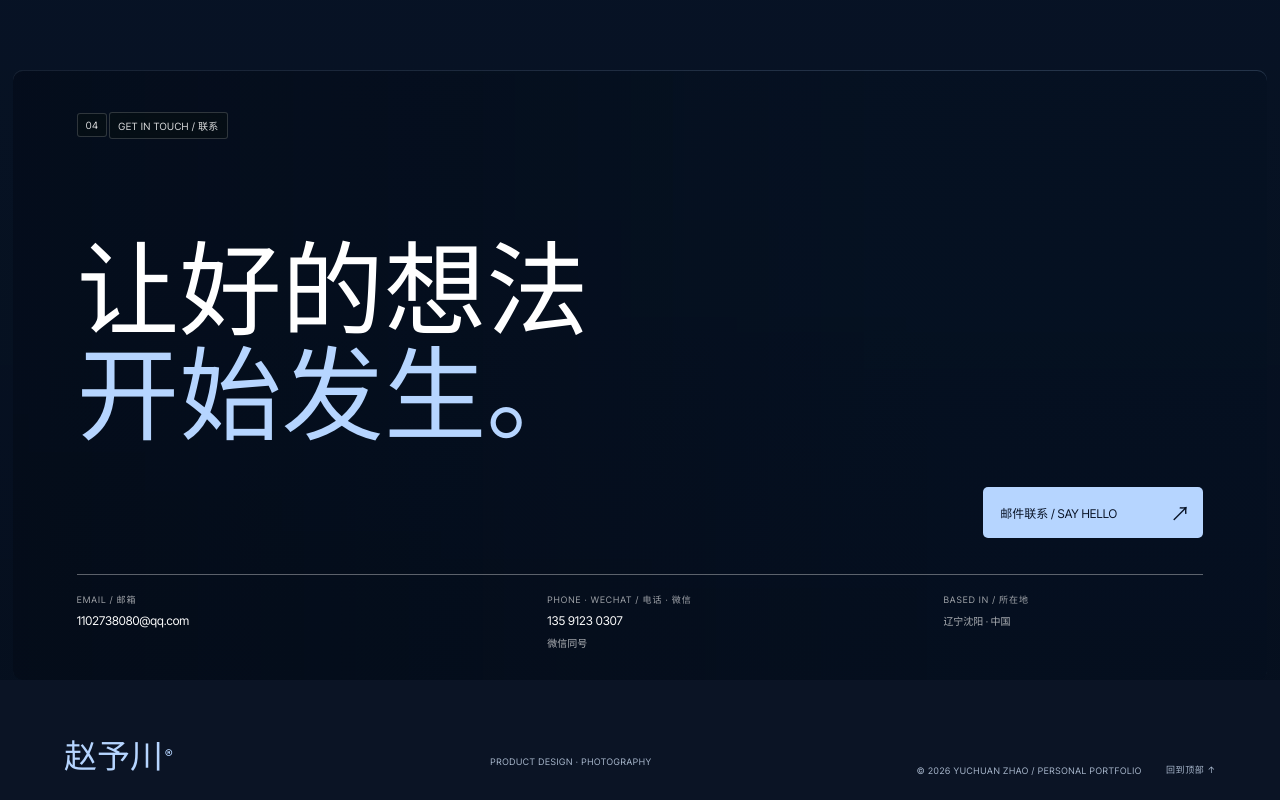
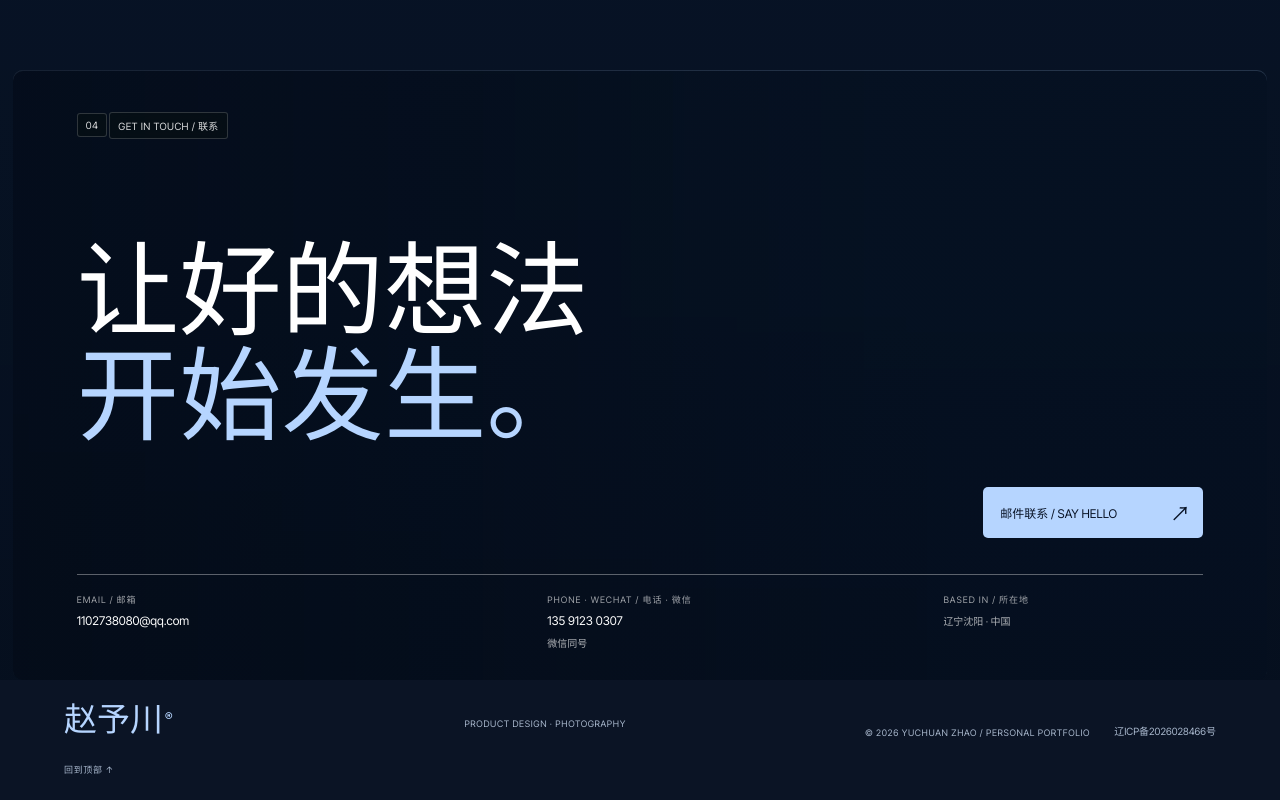
Before and after one commit to chuan0307/zhao-yuchuan-portfolio-v2, a plain HTML site: page index.html in a window 1280 px wide. Shown: the part 4100-4900 px from the top of the page. Drawn offline with nearby package versions, Linux system fonts and the light colour scheme.

Commit message:
Add ICP filing number link

```diff
--- a/index.html
+++ b/index.html
@@ -150,6 +150,7 @@
     <a class="footer-name" href="#top">赵予川<span>®</span></a>
     <p>PRODUCT DESIGN · PHOTOGRAPHY</p>
     <small>© 2026 YUCHUAN ZHAO / PERSONAL PORTFOLIO</small>
+    <a class="filing-link" href="https://beian.miit.gov.cn/" target="_blank" rel="noreferrer">辽ICP备2026028466号</a>
     <a class="footer-top" href="#top">回到顶部 ↑</a>
   </footer>
 
--- a/portfolio.css
+++ b/portfolio.css
@@ -129,6 +129,7 @@ html,body { background:var(--bg); color:var(--ink); }
 .contact-button:hover { background:#fff; }
 .site-footer { background:#0b1425; color:#eaf2fb; }
 .site-footer p,.site-footer small,.footer-top { color:#a9b8cd; }
+.filing-link { color:#a9b8cd; font-size:10px; }.filing-link:hover { color:#c1dcff; text-decoration:underline; }
 .footer-name { color:#b6d5ff; }
 .detail,.shelf-home .detail { background:#101e34; color:#edf3fa; }
 .detail-header,.shelf-home .detail-header { background:rgba(10,23,42,.95); border-bottom:1px solid rgba(188,211,240,.16); }
```
